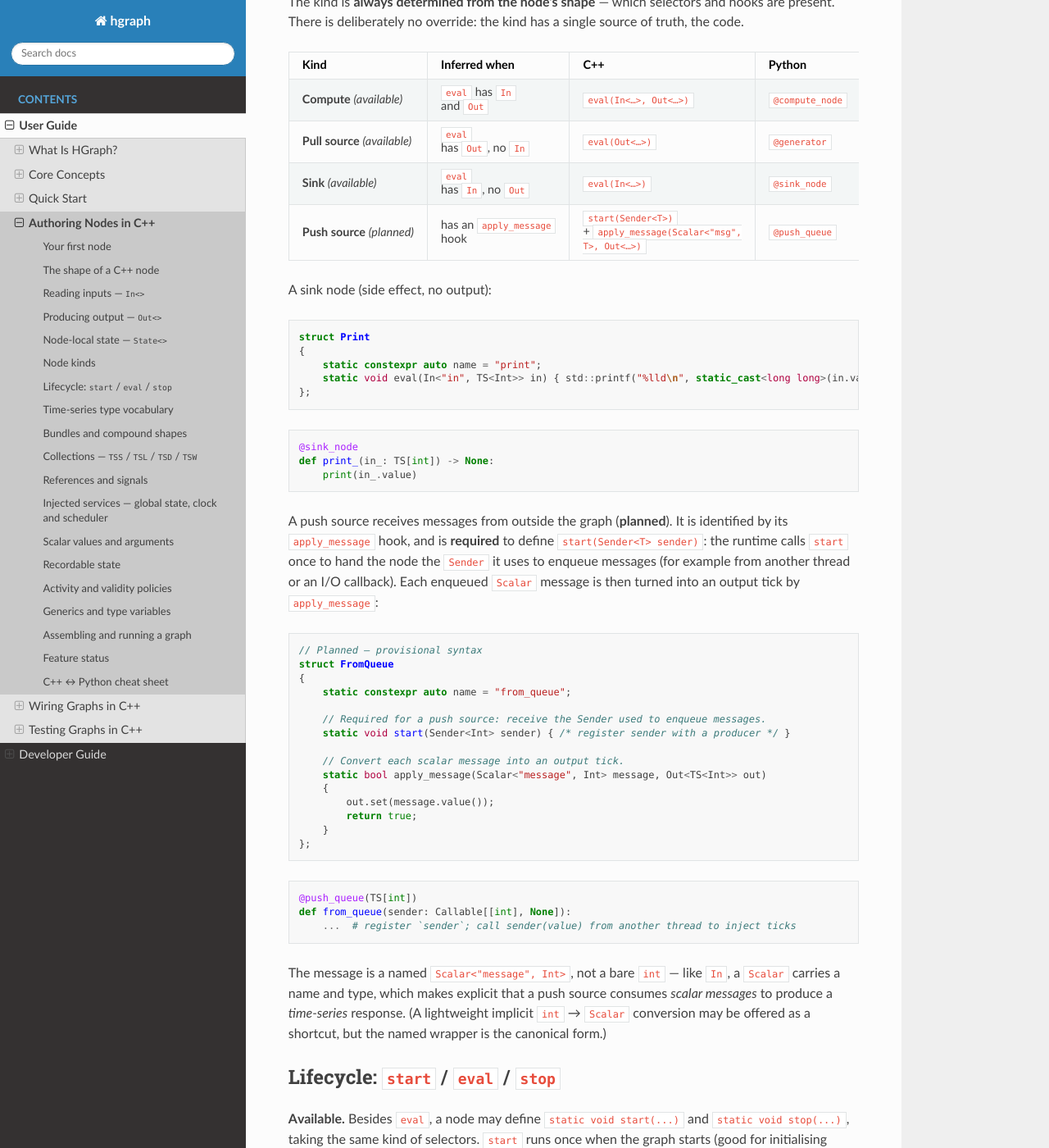
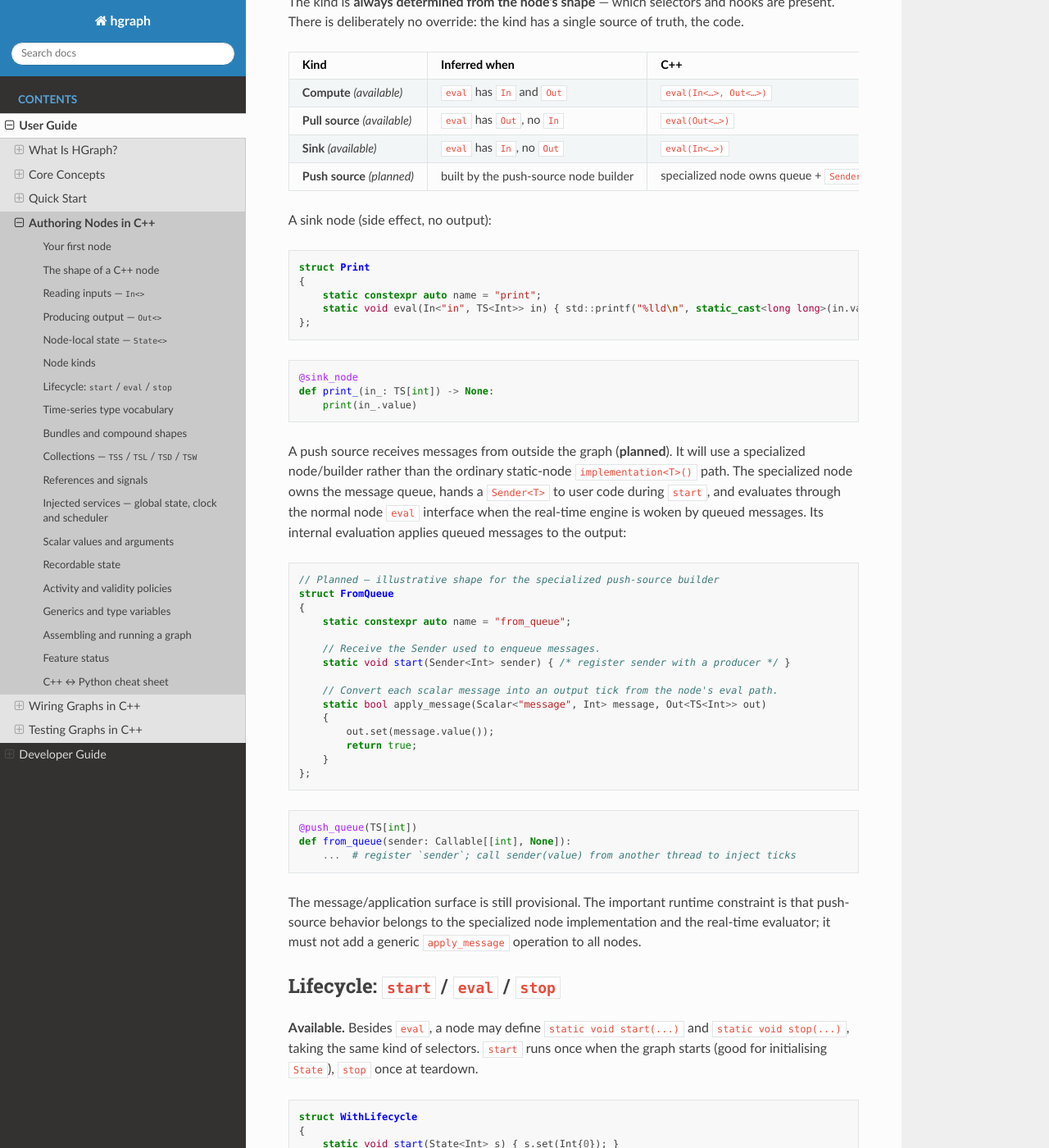
Before and after one commit to hhenson/hg_cpp, a Sphinx documentation site: the page built from docs/source/user_guide/authoring_nodes_cpp.rst, in a window 1280 px wide and 1400 px high, scrolled down 4105 px. Shown: the whole window at 82% size. Built offline with Sphinx 7.4.7 and the Read the Docs theme 3.1.0, drawn with Linux system fonts in a browser that asks for light colours; some of the changed text lies outside the part shown.

Commit message:
Small doc corrections

```diff
--- a/docs/source/user_guide/authoring_nodes_cpp.rst
+++ b/docs/source/user_guide/authoring_nodes_cpp.rst
@@ -252,8 +252,8 @@ source of truth, the code.
      - ``eval(In<…>)``
      - ``@sink_node``
    * - **Push source** *(planned)*
-     - has an ``apply_message`` hook
-     - ``start(Sender<T>)`` + ``apply_message(Scalar<"msg", T>, Out<…>)``
+     - built by the push-source node builder
+     - specialized node owns queue + ``Sender<T>``
      - ``@push_queue``
 
 A sink node (side effect, no output):
@@ -272,24 +272,24 @@ A sink node (side effect, no output):
    def print_(in_: TS[int]) -> None:
        print(in_.value)
 
-A push source receives messages from outside the graph (**planned**). It is
-identified by its ``apply_message`` hook, and is **required** to define
-``start(Sender<T> sender)``: the runtime calls ``start`` once to hand the node
-the ``Sender`` it uses to enqueue messages (for example from another thread or
-an I/O callback). Each enqueued ``Scalar`` message is then turned into an
-output tick by ``apply_message``:
+A push source receives messages from outside the graph (**planned**). It will
+use a specialized node/builder rather than the ordinary static-node
+``implementation<T>()`` path. The specialized node owns the message queue,
+hands a ``Sender<T>`` to user code during ``start``, and evaluates through the
+normal node ``eval`` interface when the real-time engine is woken by queued
+messages. Its internal evaluation applies queued messages to the output:
 
 .. code-block:: cpp
 
-   // Planned — provisional syntax
+   // Planned — illustrative shape for the specialized push-source builder
    struct FromQueue
    {
        static constexpr auto name = "from_queue";
 
-       // Required for a push source: receive the Sender used to enqueue messages.
+       // Receive the Sender used to enqueue messages.
        static void start(Sender<Int> sender) { /* register sender with a producer */ }
 
-       // Convert each scalar message into an output tick.
+       // Convert each scalar message into an output tick from the node's eval path.
        static bool apply_message(Scalar<"message", Int> message, Out<TS<Int>> out)
        {
            out.set(message.value());
@@ -303,11 +303,10 @@ output tick by ``apply_message``:
    def from_queue(sender: Callable[[int], None]):
        ...  # register `sender`; call sender(value) from another thread to inject ticks
 
-The message is a named ``Scalar<"message", Int>``, not a bare ``int`` — like
-``In``, a ``Scalar`` carries a name and type, which makes explicit that a push
-source consumes *scalar messages* to produce a *time-series* response. (A
-lightweight implicit ``int`` → ``Scalar`` conversion may be offered as a
-shortcut, but the named wrapper is the canonical form.)
+The message/application surface is still provisional. The important runtime
+constraint is that push-source behavior belongs to the specialized node
+implementation and the real-time evaluator; it must not add a generic
+``apply_message`` operation to all nodes.
 
 
 Lifecycle: ``start`` / ``eval`` / ``stop``
@@ -806,11 +805,10 @@ parameter alongside ``In`` / ``Out`` / ``State``. Scalars are **read-only**
 per-instance configuration: they are fixed when the node is built and do not
 change during evaluation.
 
-It covers two roles with one marker: a scalar **argument** fixed at wiring time
-(the C++ counterpart of an ordinary, non-time-series Python function argument),
-and the scalar **message** a push source consumes (see `Node kinds`_). The
-argument role is implemented for ``eval``; the push-source message role is
-planned.
+It covers scalar **arguments** fixed at wiring time (the C++ counterpart of an
+ordinary, non-time-series Python function argument). Push-source message
+application is planned as part of the specialized push-source node/builder, not
+as a generic static-node scalar argument path.
 
 .. code-block:: cpp
 
@@ -1176,7 +1174,7 @@ Feature status
    * - Generic node resolution (``TsVar`` / ``ScalarVar`` in signatures)
      - available
      - available
-   * - Push-source ``apply_message`` (``Scalar<"name", T>``) + required ``start(Sender<T>)``
+   * - Push-source node/builder + ``Sender<T>`` + real-time evaluator
      - planned
      - available
    * - Named state ``State<S, "name">``
@@ -1216,7 +1214,7 @@ C++ ↔ Python cheat sheet
      - ``TIME_SERIES_TYPE`` / ``SCALAR``
    * - ``eval`` with ``Out`` and no ``In`` (kind inferred)
      - ``@generator``
-   * - ``Scalar<"msg", T>`` message + ``Sender<T>`` *(planned)*
+   * - push-source builder + ``Sender<T>`` *(planned)*
      - ``@push_queue`` message + ``sender`` callable
    * - ``NodeBuilder{}.implementation<N>()``
      - the decorator applied to the function
```
Also changed, not shown: docs/source/developer_guide/architecture.rst (+13 -8 lines), docs/source/developer_guide/data_structures/schemas/static_schema.rst (+4 -4 lines), docs/source/developer_guide/wiring.rst (+7 -6 lines), 1 other file.
